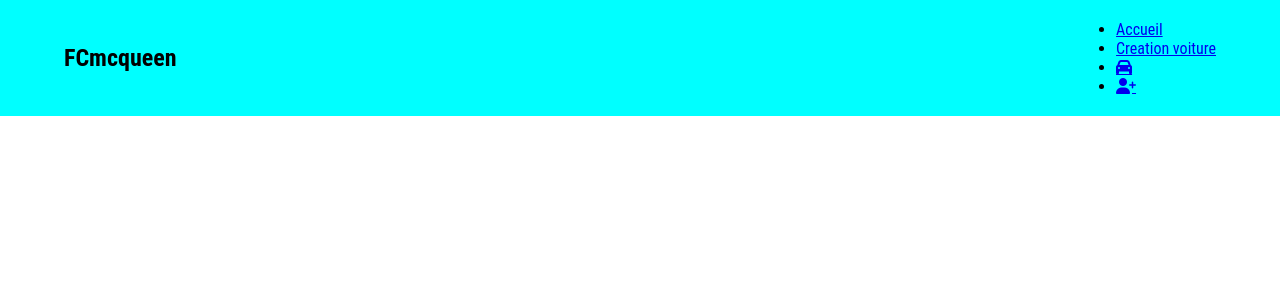
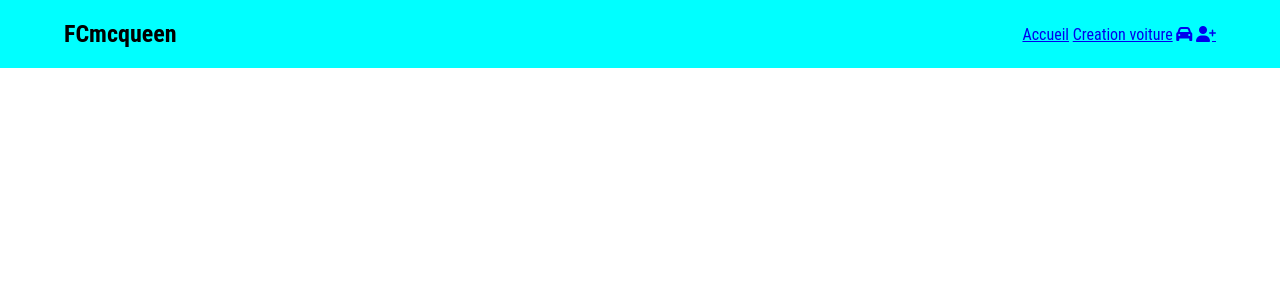
Before and after one commit to CorentintheShadow/flashMCqueen_loc, a PHP site: page / in a window 1280 px wide. Shown: the top 300 px of the page. Run offline with PHP 8.4, Linux system fonts and the light colour scheme.

Commit message:
configuration class menu

```diff
--- a/design.css
+++ b/design.css
@@ -22,5 +22,9 @@ body{
 .navbar .logo .h1 {
     color: white;
     cursor: pointer;
+}
 
+.navbar .menu li {
+    list-style: none;
+    display: inline-block;
 }
--- a/index.html
+++ b/index.html
@@ -10,7 +10,7 @@
 <body>
     <nav class="navbar">
         <div class="logo"><h1>FCmcqueen</h1></div>
-        <ul>
+        <ul class="menu">
             <li><a href="#">Accueil</a></li>
             <li><a href="#">Creation voiture</a></li>
             <li><a href="#" class="fa-solid fa-car"></a></li>
```
